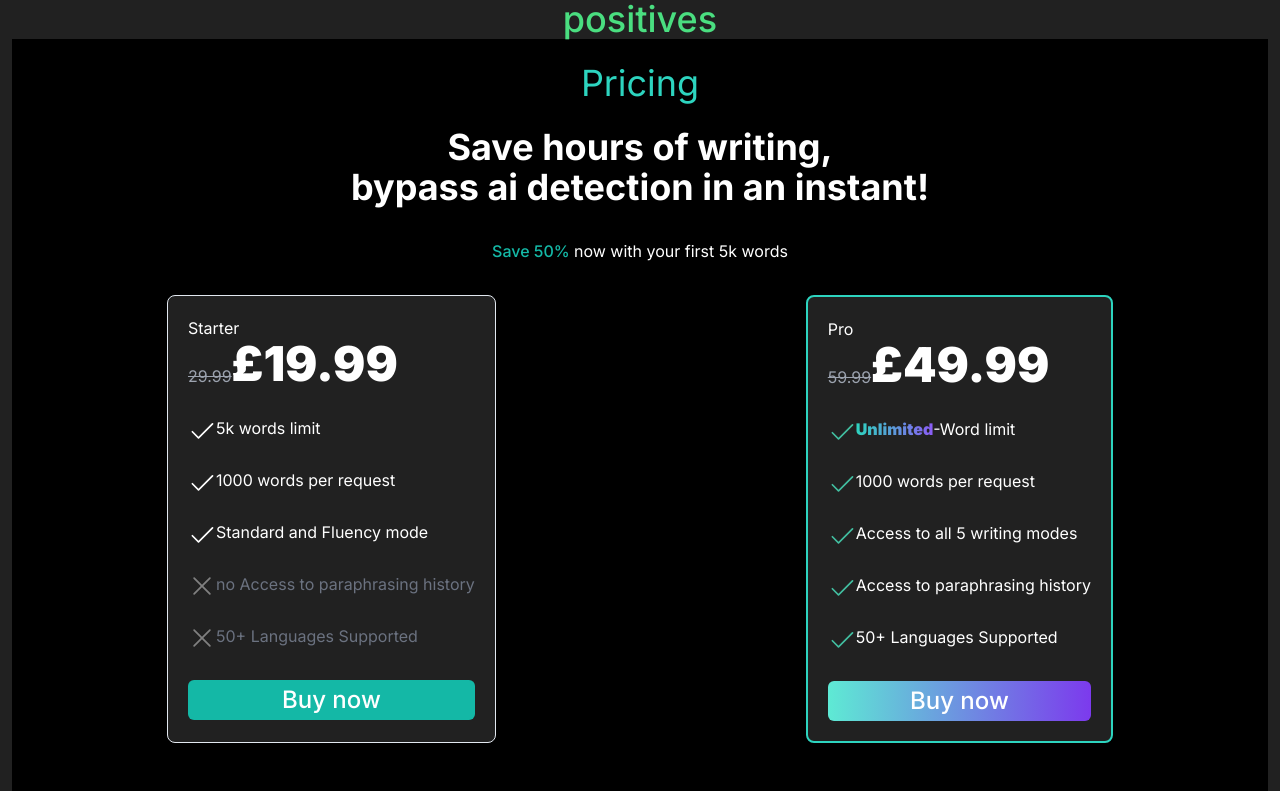
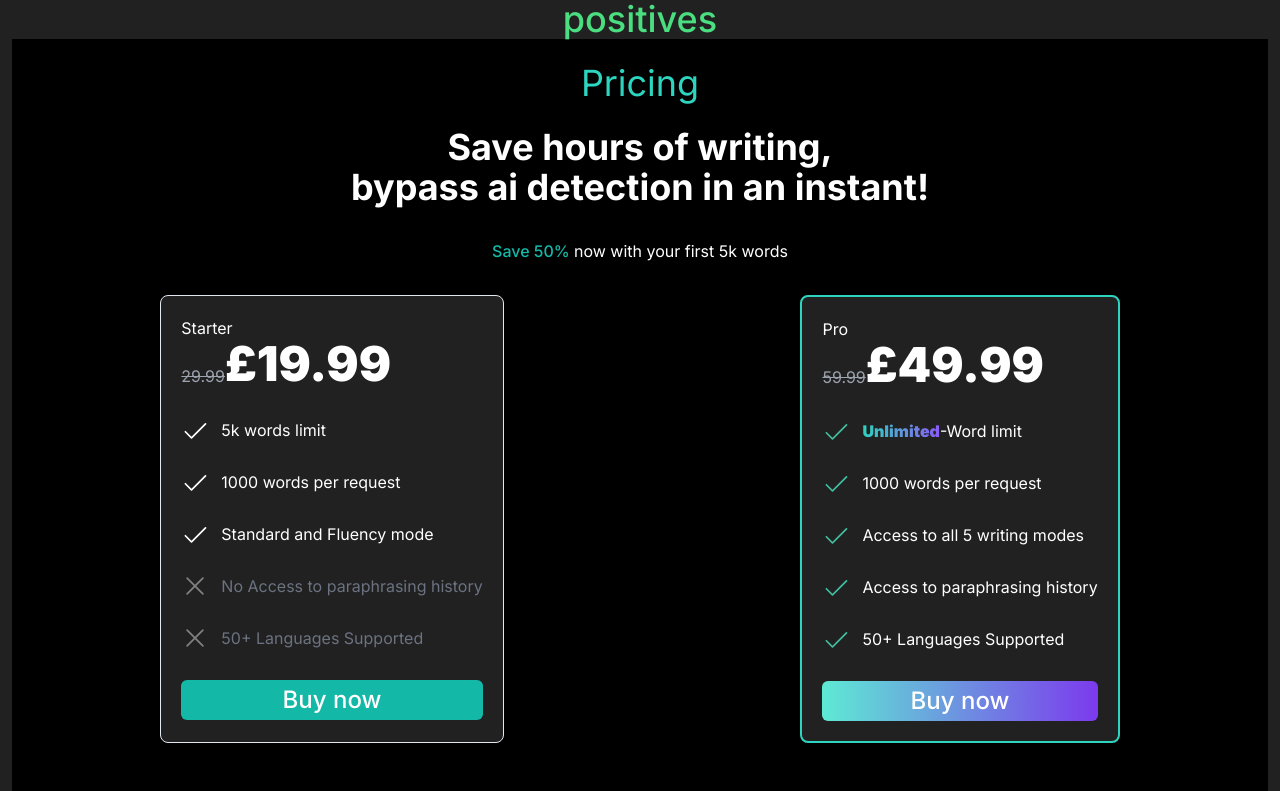
Before and after one commit to MabroorA/humanize-text.com, a Next.js app: page / in a window 1280 px wide. Shown: the part 1332-2123 px from the top of the page. Built offline with nearby package versions, Linux system fonts and the light colour scheme; no server answers.

Commit message:
code cleaned for padding

```diff
--- a/components/pricing.tsx
+++ b/components/pricing.tsx
@@ -16,44 +16,71 @@ export default function pricing() {
             <span className='text-teal-500 font-medium'>Save 50% </span>now with your first 5k words
         </h3>
 
-        <div className='flex flex-row justify-around pb-12  '>
-            <div className=" bg-[#212121] border rounded-lg flex flex-col justify-normal text-left  p-5 ">
-                <h4 >Starter</h4>
-                <div className="flex flex-row ">
-                    <p className=" text-gray-400 line-through mt-6 ">29.99</p>
-                    <h1 className=' bg-inherit text-5xl font-black'>£19.99</h1>
+        <div className='flex flex-row justify-around pb-12'>
+            <div className="bg-[#212121] border rounded-lg flex flex-col justify-normal text-left p-5">
+                <h4>Starter</h4>
+                <div className="flex flex-row">
+                    <p className="text-gray-400 line-through mt-6">29.99</p>
+                    <h1 className='bg-inherit text-5xl font-black'>£19.99</h1>
                 </div>
-
-                <div className=" text-white py-4 ">
-                    <p className="py-3 flex flex-row"><Check size={28} color="white" weight="regular" /> 5k words limit</p>
-                    <p className="py-3 flex flex-row"><Check size={28} color="white" weight="regular" />  1000 words per request</p>
-                    <p className="py-3 flex flex-row"><Check size={28} color="white" weight="regular" />  Standard and Fluency mode</p>
-                    <p className=' text-gray-500 py-3 flex flex-row'><X size={28} color="gray" weight="regular" />no Access to paraphrasing history</p>
-                    <p className='text-gray-500 py-3 flex flex-row'><X size={28} color="gray" weight="regular" />50+ Languages Supported</p>
+                <div className="text-white py-4">
+                    <p className="py-3 flex flex-row items-center">
+                        <Check size={28} color="white" weight="regular" />
+                        <span className="ml-3">5k words limit</span>
+                    </p>
+                    <p className="py-3 flex flex-row items-center">
+                        <Check size={28} color="white" weight="regular" />
+                        <span className="ml-3">1000 words per request</span>
+                    </p>
+                    <p className="py-3 flex flex-row items-center">
+                        <Check size={28} color="white" weight="regular" />
+                        <span className="ml-3">Standard and Fluency mode</span>
+                    </p>
+                    <p className="py-3 flex flex-row items-center text-gray-500">
+                        <X size={28} color="gray" weight="regular" />
+                        <span className="ml-3">No Access to paraphrasing history</span>
+                    </p>
+                    <p className="py-3 flex flex-row items-center text-gray-500">
+                        <X size={28} color="gray" weight="regular" />
+                        <span className="ml-3">50+ Languages Supported</span>
+                    </p>
                 </div>
-                <Button className="text-2xl text-white font-medium bg-teal-500 min-w-64 ">Buy now</Button>
-
-
+                <Button className="text-2xl text-white font-medium bg-teal-500 min-w-64">Buy now</Button>
             </div>
 
-            <div className=" bg-[#212121] border-2 border-teal-400 rounded-lg flex flex-col justify-normal text-left  p-5 " >
-                <h4 >Pro</h4>
-                <div className="flex flex-row ">
-                    <p className=" text-gray-400 line-through mt-6 ">59.99</p>
-                    <h1 className=' bg-inherit text-5xl font-black'>£49.99</h1>
+            <div className="bg-[#212121] border-2 border-teal-400 rounded-lg flex flex-col justify-normal text-left p-5">
+                <h4>Pro</h4>
+                <div className="flex flex-row">
+                    <p className="text-gray-400 line-through mt-6">59.99</p>
+                    <h1 className='bg-inherit text-5xl font-black'>£49.99</h1>
                 </div>
-
-                <div className=" text-white py-4">
-                    <p className="py-3 flex flex-row"><Check size={28} color="#42BEA0" weight="regular" />  <span className="bg-clip-text text-transparent bg-gradient-to-r from-teal-400 to-violet-500 font-black">Unlimited </span>-Word limit</p>
-                    <p className="py-3 flex flex-row"><Check size={28} color="#42BEA0" weight="regular" />  1000 words per request</p>
-                    <p className="py-3 flex flex-row"><Check size={28} color="#42BEA0" weight="regular" />  Access to all 5 writing modes</p>
-                    <p className="py-3 flex flex-row"><Check size={28} color="#42BEA0" weight="regular" />  Access to paraphrasing history</p>
-                    <p className="py-3 flex flex-row"><Check size={28} color="#42BEA0" weight="regular" />  50+ Languages Supported</p>
+                <div className="text-white py-4">
+                    <p className="py-3 flex flex-row items-center">
+                        <Check size={28} color="#42BEA0" weight="regular" />
+                        <span className="ml-3 bg-clip-text text-transparent bg-gradient-to-r from-teal-400 to-violet-500 font-black">Unlimited</span>
+                        -Word limit
+                    </p>
+                    <p className="py-3 flex flex-row items-center">
+                        <Check size={28} color="#42BEA0" weight="regular" />
+                        <span className="ml-3">1000 words per request</span>
+                    </p>
+                    <p className="py-3 flex flex-row items-center">
+                        <Check size={28} color="#42BEA0" weight="regular" />
+                        <span className="ml-3">Access to all 5 writing modes</span>
+                    </p>
+                    <p className="py-3 flex flex-row items-center">
+                        <Check size={28} color="#42BEA0" weight="regular" />
+                        <span className="ml-3">Access to paraphrasing history</span>
+                    </p>
+                    <p className="py-3 flex flex-row items-center">
+                        <Check size={28} color="#42BEA0" weight="regular" />
+                        <span className="ml-3">50+ Languages Supported</span>
+                    </p>
                 </div>
-                <Button className="text-2xl text-white font-medium bg-clip bg-gradient-to-r from-teal-300 to-violet-600 min-w-64 hover:bg-purple-600 ">Buy now</Button>
-
+                <Button className="text-2xl text-white font-medium bg-clip bg-gradient-to-r from-teal-300 to-violet-600 min-w-64 hover:bg-purple-600">Buy now</Button>
             </div>
         </div>
+
     </div>
     </>
   )
```
